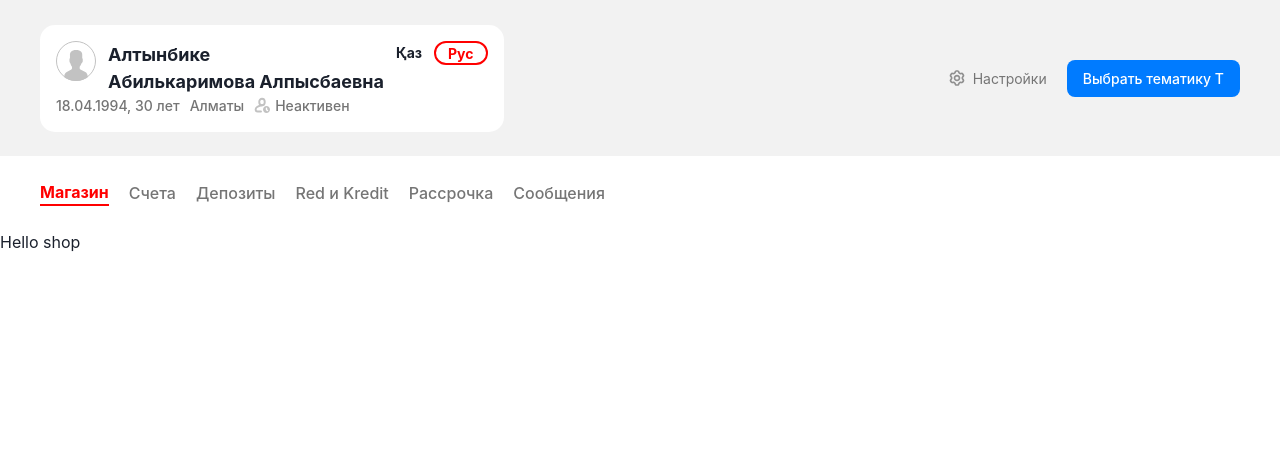
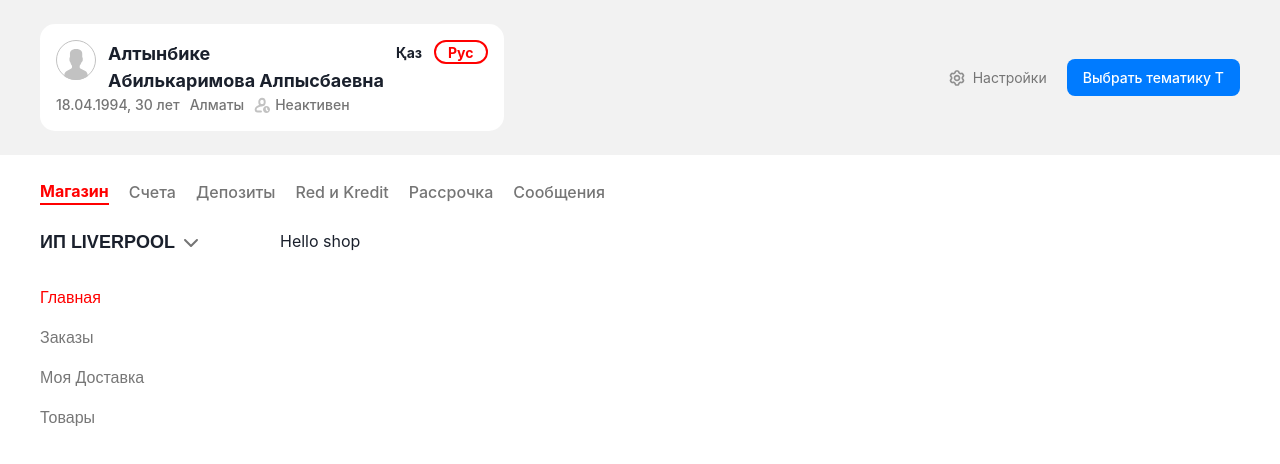
Before and after one commit to Aziz-Yuldashev/Manager-Portal, a React (Vite) app: page / in a window 1280 px wide. Shown: the top 464 px of the page. Built offline with nearby package versions, Linux system fonts and the light colour scheme.

Commit message:
add left sidebar menu

```diff
--- a/src/components/layout/header/index.module.css
+++ b/src/components/layout/header/index.module.css
@@ -1,6 +1,4 @@
 .header {
-    max-width: 1600px;
-    height: 156px;
     margin: 0 auto;
     background-color: #f2f2f2;
     padding: 24px 40px;
--- a/src/components/layout/sidebar/index.module.css
+++ b/src/components/layout/sidebar/index.module.css
@@ -4,7 +4,7 @@
     padding: 24px 40px;
 }
 
-.tabButton {
+.nav__tabButton {
     background: none;
     border: none;
     color: #757575;
@@ -13,7 +13,7 @@
     cursor: pointer;
 }
 
-.active {
+.nav__active {
     color: red;
     font-weight: bold;
     border-bottom: 2px solid red;
--- a/src/components/layout/sidebar/index.tsx
+++ b/src/components/layout/sidebar/index.tsx
@@ -21,7 +21,9 @@ export default function Sidebar() {
                 <button
                     key={tab.key}
                     onClick={() => setActiveTab(tab.key)}
-                    className={`${styled.tabButton} ${activeTab === tab.key ? styled.active : ''}`}
+                    className={`${styled.nav__tabButton} ${
+                        activeTab === tab.key ? styled.nav__active : ''
+                    }`}
                 >
                     {tab.label}
                 </button>
--- /dev/null
+++ b/src/components/layout/sidebarMenu/index.module.css
@@ -0,0 +1,45 @@
+.navSidebar {
+    padding: 0 40px;
+    width: 240px;
+    font-family: sans-serif;
+    background-color: #fff;
+}
+
+.navSidebar__company {
+    display: flex;
+    align-items: center;
+    gap: 8px;
+    font-size: 18px;
+    font-weight: bold;
+    margin-bottom: 30px;
+}
+
+.navSidebar__companyText {
+    white-space: nowrap;
+}
+
+.arrowIcon {
+    width: 16px;
+    height: 16px;
+    object-fit: contain;
+}
+
+.navSidebar__list {
+    list-style: none;
+    padding: 0;
+    margin: 0;
+    display: flex;
+    flex-direction: column;
+    gap: 16px;
+}
+
+.navSidebar__item {
+    font-size: 16px;
+    color: #777;
+    cursor: pointer;
+}
+
+.navSidebar__active {
+    color: red;
+    font-weight: 500;
+}
--- /dev/null
+++ b/src/components/layout/sidebarMenu/index.tsx
@@ -0,0 +1,21 @@
+import styles from './index.module.css'
+import arrowDown from '@/assets/images/arrowDown.svg'
+
+export default function SidebarMenu() {
+    return (
+        <aside className={styles.navSidebar}>
+            <h3 className={styles.navSidebar__company}>
+                <span className={styles.navSidebar__companyText}>ИП LIVERPOOL</span>
+                <img src={arrowDown} alt="arrow down" className={styles.arrowIcon} />
+            </h3>
+            <ul className={styles.navSidebar__list}>
+                <li className={`${styles.navSidebar__item} ${styles.navSidebar__active}`}>
+                    Главная
+                </li>
+                <li className={styles.navSidebar__item}>Заказы</li>
+                <li className={styles.navSidebar__item}>Моя Доставка</li>
+                <li className={styles.navSidebar__item}>Товары</li>
+            </ul>
+        </aside>
+    )
+}
--- a/src/pages/Home.tsx
+++ b/src/pages/Home.tsx
@@ -1,6 +1,7 @@
 import { useTab } from '@/utils/providers/TabContext'
 import Header from '@/components/layout/header/index'
 import Sidebar from '@/components/layout/sidebar'
+import SidebarMenu from '@/components/layout/sidebarMenu'
 import Shop from '@/components/pagesTabs/shop/index'
 import Bills from '@/components/pagesTabs/bills/index'
 import Credit from '@/components/pagesTabs/credit/index'
@@ -33,7 +34,10 @@ export default function Home() {
         <div>
             <Header />
             <Sidebar />
-            {renderTab()}
+            <div style={{ display: 'flex', gap: '40px' }}>
+                <SidebarMenu />
+                {renderTab()}
+            </div>
         </div>
     )
 }
```
Also changed, not shown: src/assets/images/arrowDown.svg (added).
